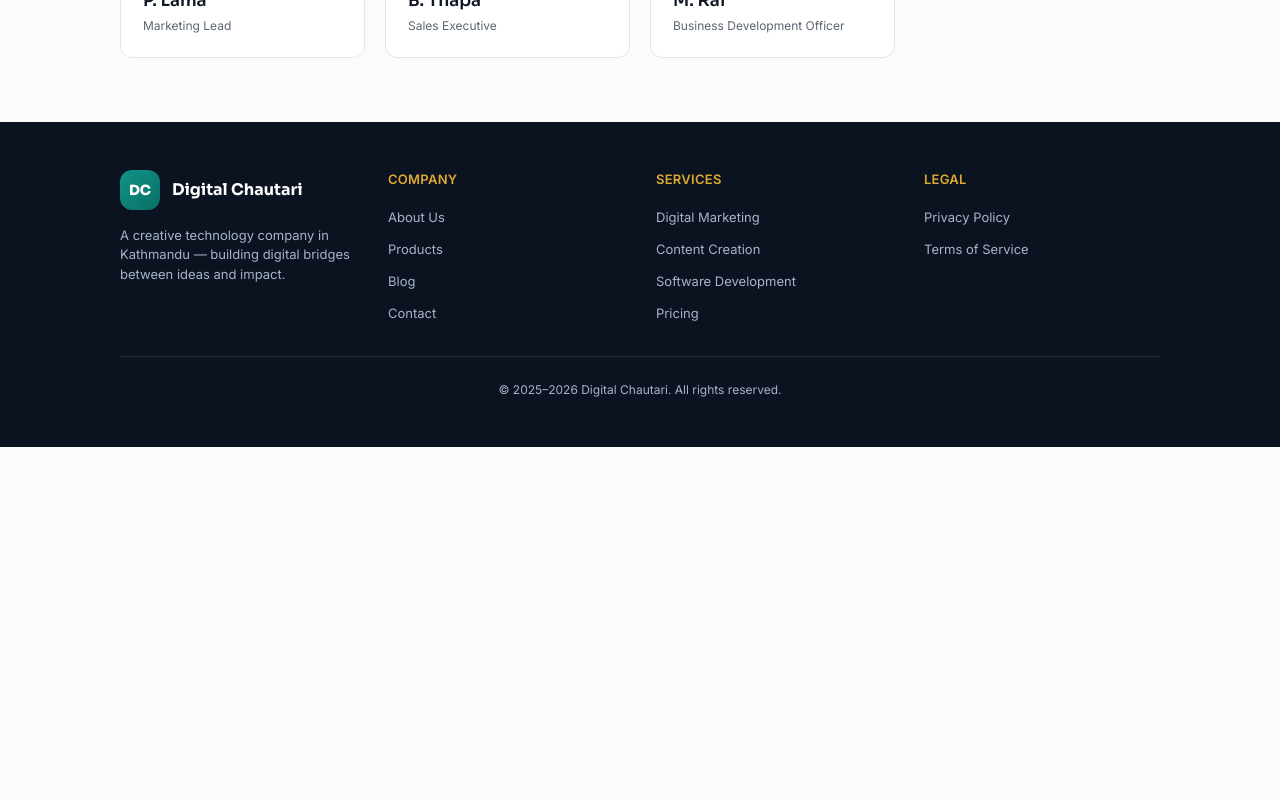
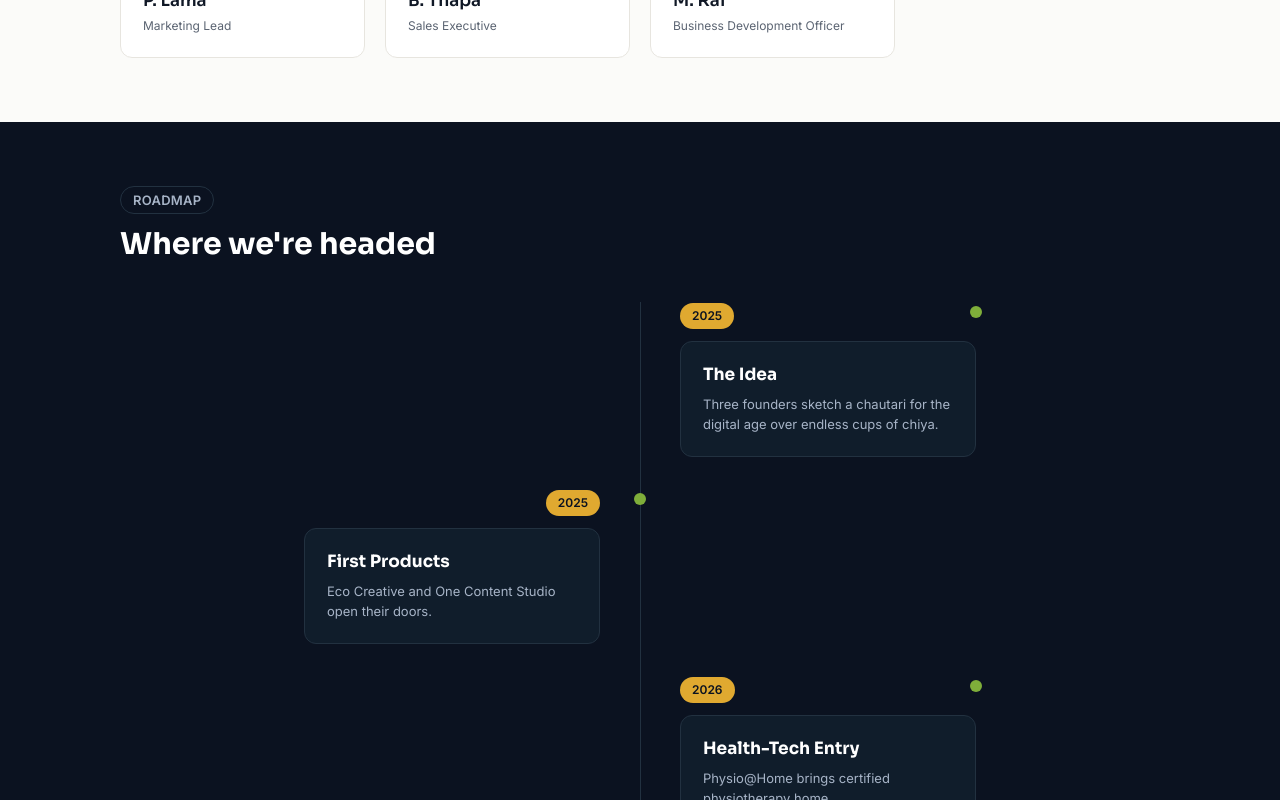
Before and after one commit to dhunganasaroj3/digital-chautari, a Next.js app: page /about in a window 1280 px wide. Shown: the part 2280-3080 px from the top of the page. Before the commit the page ends 2727 px from the top, so only its background shows below. Built offline with nearby package versions, Linux system fonts and the light colour scheme.

Commit message:
feat(about): alternating roadmap timeline with green dots (S2.12)

```diff
--- a/app/about/page.tsx
+++ b/app/about/page.tsx
@@ -5,6 +5,7 @@ import { MissionVision } from "@/components/sections/MissionVision";
 import { ValuesGrid } from "@/components/sections/ValuesGrid";
 import { QualityTrust } from "@/components/sections/QualityTrust";
 import { TeamGrid } from "@/components/sections/TeamGrid";
+import { Roadmap } from "@/components/sections/Roadmap";
 import { ABOUT_HERO } from "@/lib/data/about";
 
 export const metadata: Metadata = {
@@ -21,6 +22,7 @@ export default function AboutPage() {
       <ValuesGrid />
       <QualityTrust />
       <TeamGrid />
+      <Roadmap />
     </>
   );
 }
--- /dev/null
+++ b/components/sections/Roadmap.tsx
@@ -0,0 +1,41 @@
+import { Section } from "@/components/ui/Section";
+import { SectionHeading } from "@/components/ui/SectionHeading";
+import { Badge } from "@/components/ui/Badge";
+import { Card } from "@/components/ui/Card";
+import { Reveal } from "@/components/motion/Reveal";
+import { StaggerGroup } from "@/components/motion/StaggerGroup";
+import { ROADMAP } from "@/lib/data/about";
+
+export function Roadmap() {
+  return (
+    <Section dark>
+      <Reveal>
+        <SectionHeading dark eyebrow={ROADMAP.eyebrow} title={ROADMAP.title} />
+      </Reveal>
+      <StaggerGroup className="mt-10">
+        <ol className="relative mx-auto max-w-2xl">
+          <span
+            aria-hidden
+            className="bg-border-default nav:left-1/2 absolute inset-y-0 left-1.5 w-px"
+          />
+          {ROADMAP.milestones.map((milestone) => (
+            <li
+              key={milestone.title}
+              className="nav:w-1/2 nav:pl-0 nav:even:ml-auto nav:even:pl-10 nav:odd:pr-10 nav:odd:text-right relative pb-8 pl-7 last:pb-0"
+            >
+              <span
+                aria-hidden
+                className="bg-dc-leaf-500 nav:left-auto nav:even:-left-1.5 nav:odd:-right-1.5 absolute top-1 left-0 size-3 rounded-full"
+              />
+              <Badge>{milestone.year}</Badge>
+              <Card className="mt-3 text-left">
+                <h3 className="font-heading text-h3 nav:text-h3-lg font-bold">{milestone.title}</h3>
+                <p className="text-small-lg text-text-muted mt-2">{milestone.body}</p>
+              </Card>
+            </li>
+          ))}
+        </ol>
+      </StaggerGroup>
+    </Section>
+  );
+}
```
